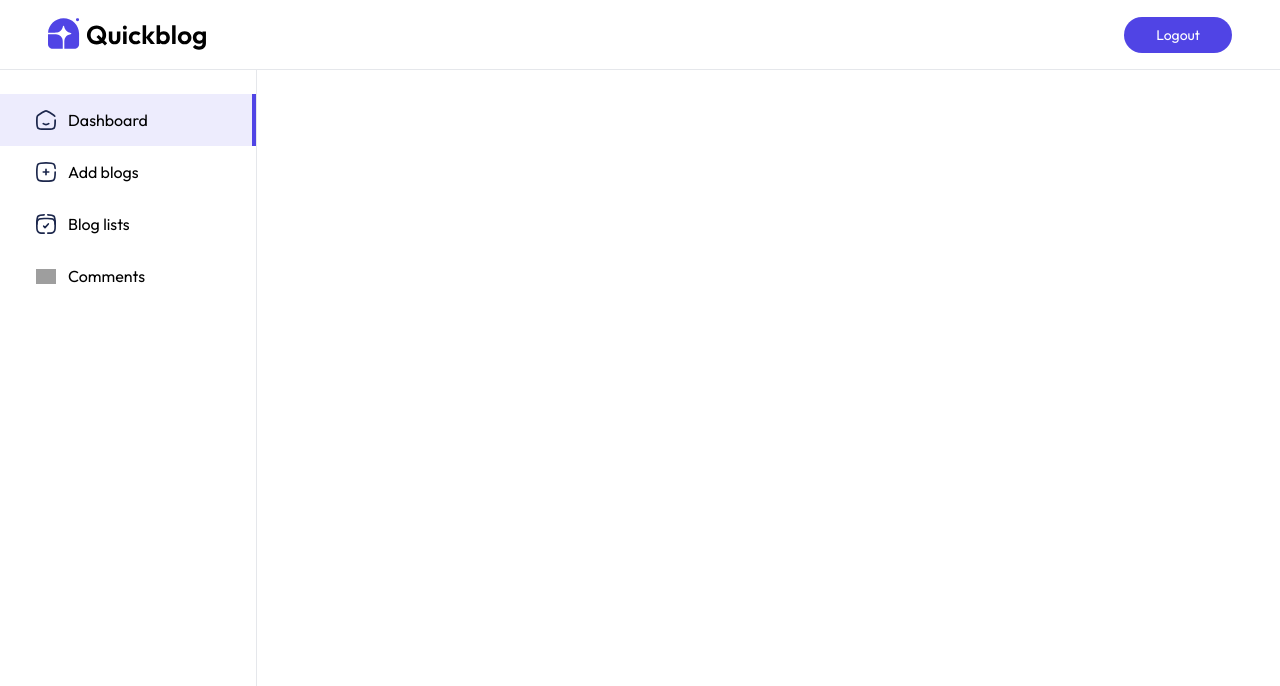
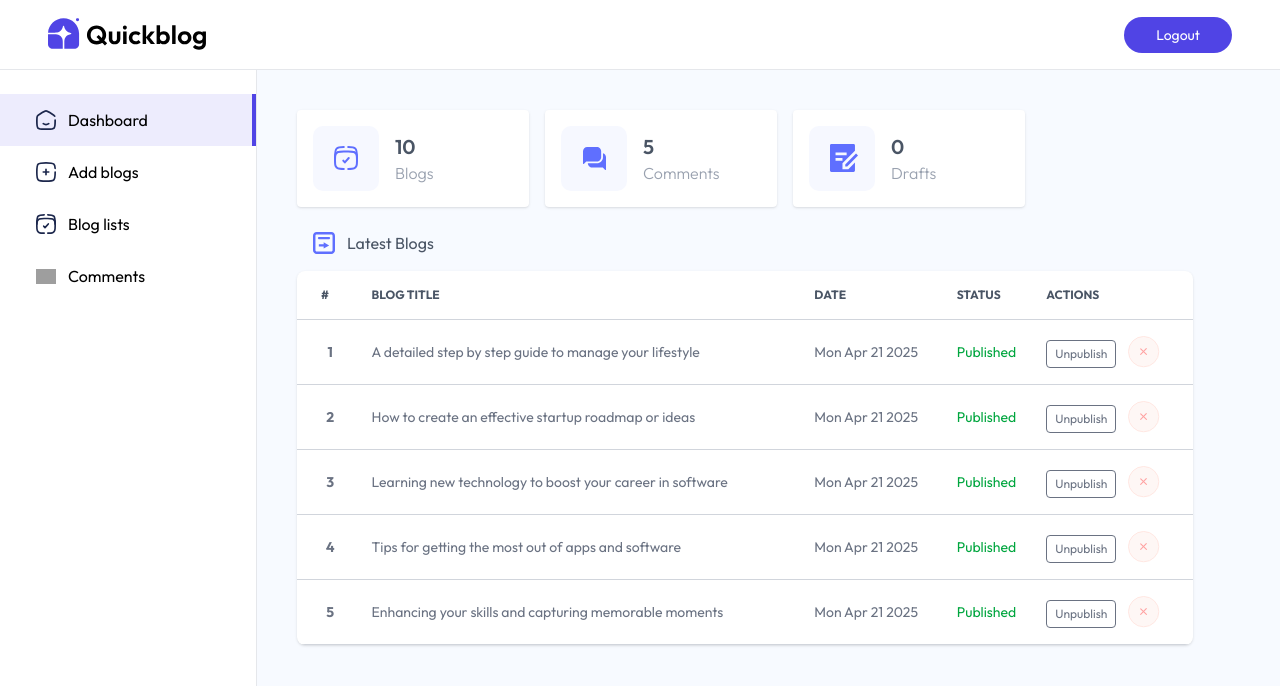
Before and after one commit to Gaurav-Kumar9528/Blogify, a React (Vite) app in the folder client/: page /admin in a window 1280 px wide. Shown: the top 686 px of the page. Built offline with nearby package versions, Linux system fonts and the light colour scheme; grey boxes are pictures that could not be loaded.

Commit message:
complete admin dashboard UI

```diff
--- /dev/null
+++ b/client/src/components/admin/BlogTableItem.jsx
@@ -0,0 +1,26 @@
+import React from 'react'
+import { assets } from '../../assets/assets';
+
+const BlogTableItem = ({blog, fetchBlogs, index}) => {
+
+    const {title, createdAt} = blog;
+    const BlogDate = new Date(createdAt)
+
+  return (
+    <tr className='border-y border-gray-300'>
+      <th className='px-2 py-4'>{ index }</th>
+      <td className='px-2 py-4'> {title} </td>
+      <td className='px-2 py-4 max-sm:hidden'> {BlogDate.toDateString()} </td>
+      <td className='px-2 py-4 max-sm:hidden'>
+        <p className={`${blog.isPublished ? "text-green-600" : "text-orange-700"}`}
+        >{blog.isPublished ? 'Published' : 'Unpublished'}</p>
+      </td>
+      <td className='px-2 py-4 flex text-xs gap-3'>
+        <button className='border px-2 py-0.5 mt-1 rounded cursor-pointer'>{blog.isPublished ? 'Unpublish' : 'Publish'}</button>
+        <img src={assets.cross_icon} className='w-8 hover:scale-110 transition-all cursor-pointer' alt="" />
+      </td>
+    </tr>
+  )
+}
+
+export default BlogTableItem
--- a/client/src/pages/admin/Dashboard.jsx
+++ b/client/src/pages/admin/Dashboard.jsx
@@ -1,11 +1,82 @@
-import React from 'react'
+import React, { useEffect, useState } from 'react'
+import { assets, dashboard_data } from '../../assets/assets'
+import BlogTableItem from '../../components/admin/BlogTableItem'
 
 const Dashboard = () => {
-  return (
-    <div>
 
-    </div>
-  )
+    const [dashboardData, setDashboardData] = useState({
+        blogs: 0,
+        comments: 0,
+        drafts: 0,
+        recentBlogs: []
+    })
+
+    const fetchDashboard = async () => {
+        setDashboardData(dashboard_data)
+    }
+
+    useEffect(() => {
+        fetchDashboard()
+    }, [])
+
+    return (
+        <div className='flex-1 p-4 md:p-10 bg-blue-50/50'>
+
+            <div className='flex flex-wrap gap-4'>
+
+                <div className='flex items-center gap-4 bg-white p-4 min-w-58 rounded shadow cursor-pointer hover:scale-105 transition-all'>
+                    <img src={assets.dashboard_icon_1} alt="" />
+                    <div>
+                        <p className='text-xl font-semibold text-gray-600'>{dashboardData.blogs}</p>
+                        <p className='text-gray-400 font-light'>Blogs</p>
+                    </div>
+                </div>
+
+                <div className='flex items-center gap-4 bg-white p-4 min-w-58 rounded shadow cursor-pointer hover:scale-105 transition-all'>
+                    <img src={assets.dashboard_icon_2} alt="" />
+                    <div>
+                        <p className='text-xl font-semibold text-gray-600'>{dashboardData.comments}</p>
+                        <p className='text-gray-400 font-light'>Comments</p>
+                    </div>
+                </div>
+
+                <div className='flex items-center gap-4 bg-white p-4 min-w-58 rounded shadow cursor-pointer hover:scale-105 transition-all'>
+                    <img src={assets.dashboard_icon_3} alt="" />
+                    <div>
+                        <p className='text-xl font-semibold text-gray-600'>{dashboardData.drafts}</p>
+                        <p className='text-gray-400 font-light'>Drafts</p>
+                    </div>
+                </div>
+            </div>
+
+            <div>
+                <div className='flex items-center gap-3 m-4 mt-6 text-gray-600'>
+                    <img src={assets.dashboard_icon_4} alt="" />
+                    <p>Latest Blogs</p>
+                </div>
+
+                <div className='relative max-w-4xl overflow-x-auto shadow rounded-lg scrollbar-hide bg-white'>
+                    <table className='w-full text-sm text-gray-500'>
+                        <thead className='text-xs text-gray-600 text-left uppercase'>
+                            <tr>
+                                <th scope='col' className='px-2 py-4 xl:px-6'> # </th>
+                                <th scope='col' className='px-2 py-4'> Blog Title </th>
+                                <th scope='col' className='px-2 py-4 max-sm:hidden'> Date </th>
+                                <th scope='col' className='px-2 py-4 max-sm:hidden'> Status </th>
+                                <th scope='col' className='px-2 py-4'> Actions </th>
+                            </tr>
+                        </thead>
+                        <tbody>
+                            {dashboardData.recentBlogs.map((blog, index)=>{
+                                return <BlogTableItem key={blog._id} blog={blog} fetchBlogs={fetchDashboard} index={index + 1}/>
+                            })}
+                        </tbody>
+                    </table>
+                </div>
+            </div>
+
+        </div>
+    )
 }
 
 export default Dashboard
```
